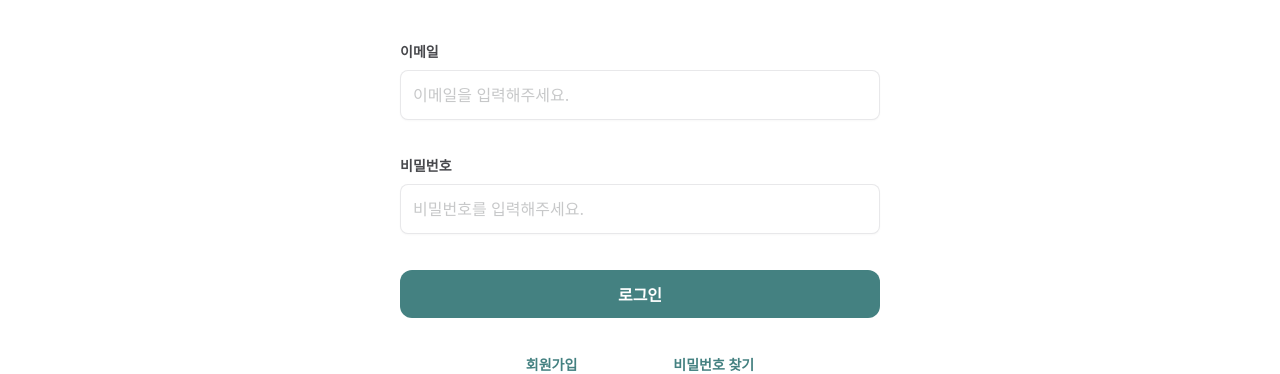
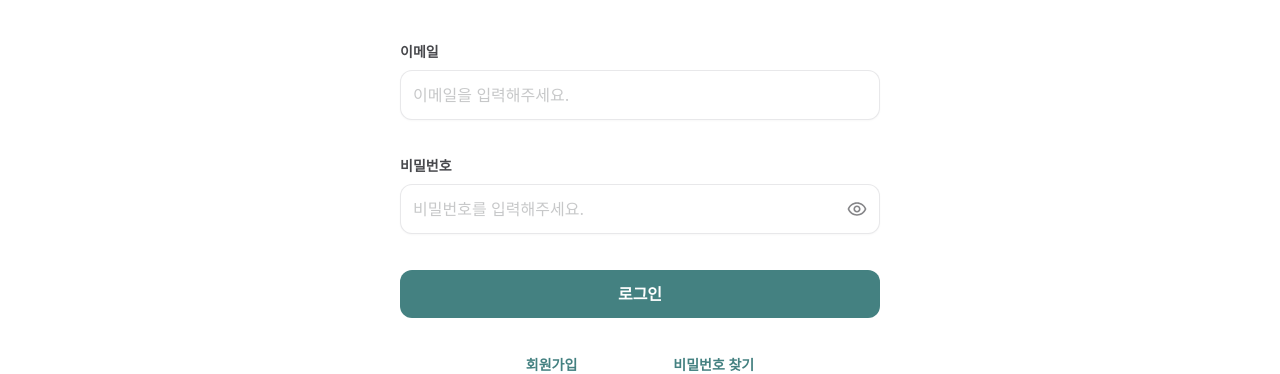
Before and after one commit to efforthye/tobe-doctor-campus, a React (Create React App) app: page /login in a window 1280 px wide. Shown: the part 321-695 px from the top of the page. Built offline with nearby package versions, Linux system fonts and the light colour scheme; a web font is replaced by a local one.

Commit message:
feat: login ui

```diff
--- a/src/pages/Login.tsx
+++ b/src/pages/Login.tsx
@@ -6,6 +6,7 @@ import { login, resetAuthError } from '../store/slices/authSlice';
 import { RootState } from '../store';
 import Layout from '../components/layout/Layout';
 import { useAppDispatch } from '../hooks/useAppDispatch';
+import { ReactComponent as PasswordEyeIcon } from '../assets/password_eye.svg';
 
 interface LoginFormValues {
   email: string;
@@ -18,6 +19,7 @@ const Login: React.FC = () => {
     password: '',
   });
   const [formErrors, setFormErrors] = useState<Partial<LoginFormValues>>({});
+  const [showPassword, setShowPassword] = useState(false); // 기본값: 비밀번호 가림
 
   const dispatch = useAppDispatch();
   const navigate = useNavigate();
@@ -78,6 +80,10 @@ const Login: React.FC = () => {
     }
   };
 
+  const togglePasswordVisibility = () => {
+    setShowPassword(!showPassword);
+  };
+
   return (
     <Layout>
       <MainContainer>
@@ -107,14 +113,19 @@ const Login: React.FC = () => {
             {/* 비밀번호 입력 */}
             <FormGroup>
               <FormLabel>비밀번호</FormLabel>
-              <EmailInput
-                type="password"
+              <PasswordInputWrapper>
+                <PasswordInput
+                  type={showPassword ? "text" : "password"}
                   name="password"
                   placeholder="비밀번호를 입력해주세요."
                   value={formValues.password}
                   onChange={handleChange}
                   className={formErrors.password ? 'error' : ''}
                 />
+                <EyeIconWrapper onClick={togglePasswordVisibility}>
+                  <PasswordEyeIcon width={22} height={22} />
+                </EyeIconWrapper>
+              </PasswordInputWrapper>
               {formErrors.password && <InputHelp error>{formErrors.password}</InputHelp>}
             </FormGroup>
 
@@ -204,12 +215,12 @@ const FormLabel = styled.label`
   color: rgba(46, 47, 51, 0.88);
 `;
 
-// 이메일과 비밀번호 입력 컴포넌트를 동일한 스타일로 변경
+// 이메일 입력 컴포넌트
 const EmailInput = styled.input`
   width: 100%;
   padding: 12px;
   border: 1px solid rgba(112, 115, 124, 0.16);
-  border-radius: 8px;
+  border-radius: 12px;
   font-size: 16px;
   line-height: 1.5em;
   outline: none;
@@ -221,6 +232,67 @@ const EmailInput = styled.input`
 
   &.error {
     border-color: #ff5252;
+  }
+
+  &:focus {
+    border-color: rgba(112, 115, 124, 0.16); /* 포커스 시에도 기본 회색 유지 */
+  }
+`;
+
+// 비밀번호 입력 관련 컴포넌트들
+const PasswordInputWrapper = styled.div`
+  position: relative;
+  width: 100%;
+`;
+
+const PasswordInput = styled.input`
+  width: 100%;
+  padding: 12px;
+  padding-right: 44px; /* 아이콘 공간 확보 (22px 아이콘 + 12px 여백 + 10px 추가 여백) */
+  border: 1px solid rgba(112, 115, 124, 0.16);
+  border-radius: 12px;
+  font-size: 16px;
+  line-height: 1.5em;
+  outline: none;
+  box-shadow: 0px 1px 2px 0px rgba(0, 0, 0, 0.03);
+  box-sizing: border-box;
+
+  &::placeholder {
+    color: rgba(55, 56, 60, 0.28);
+  }
+
+  &.error {
+    border-color: #ff5252;
+  }
+
+  &:focus {
+    border-color: rgba(112, 115, 124, 0.16); /* 포커스 시에도 기본 회색 유지 */
+  }
+`;
+
+const EyeIconWrapper = styled.div`
+  position: absolute;
+  right: 12px;
+  top: 50%;
+  transform: translateY(-50%);
+  cursor: pointer;
+  display: flex;
+  align-items: center;
+  justify-content: center;
+  width: 22px;
+  height: 22px;
+  transition: opacity 0.2s ease;
+
+  &:hover {
+    opacity: 0.8;
+  }
+
+  &:active {
+    opacity: 0.6;
+  }
+
+  svg {
+    pointer-events: none;
   }
 `;
 
@@ -239,15 +311,29 @@ const LoginButton = styled.button`
   border-radius: 12px;
   font-weight: 600;
   font-size: 16px;
+  line-height: 1.5em;
   cursor: pointer;
   padding: 12px 28px;
   margin-top: 36px;
   margin-bottom: 36px;
+  min-height: 48px; /* 인퓋과 동일한 높이 */
+  box-sizing: border-box;
+  display: flex;
+  align-items: center;
+  justify-content: center;
 
   &:disabled {
     background-color: #F4F4F5;
     color: rgba(55, 56, 60, 0.28);
     cursor: not-allowed;
+  }
+
+  &:hover:not(:disabled) {
+    background-color: #3a6f6f;
+  }
+
+  &:active:not(:disabled) {
+    background-color: #2d5a5a;
   }
 `;
 
```
Also changed, not shown: src/assets/password_eye.svg (added). Lines whose indentation alone changed are shown as unchanged.
